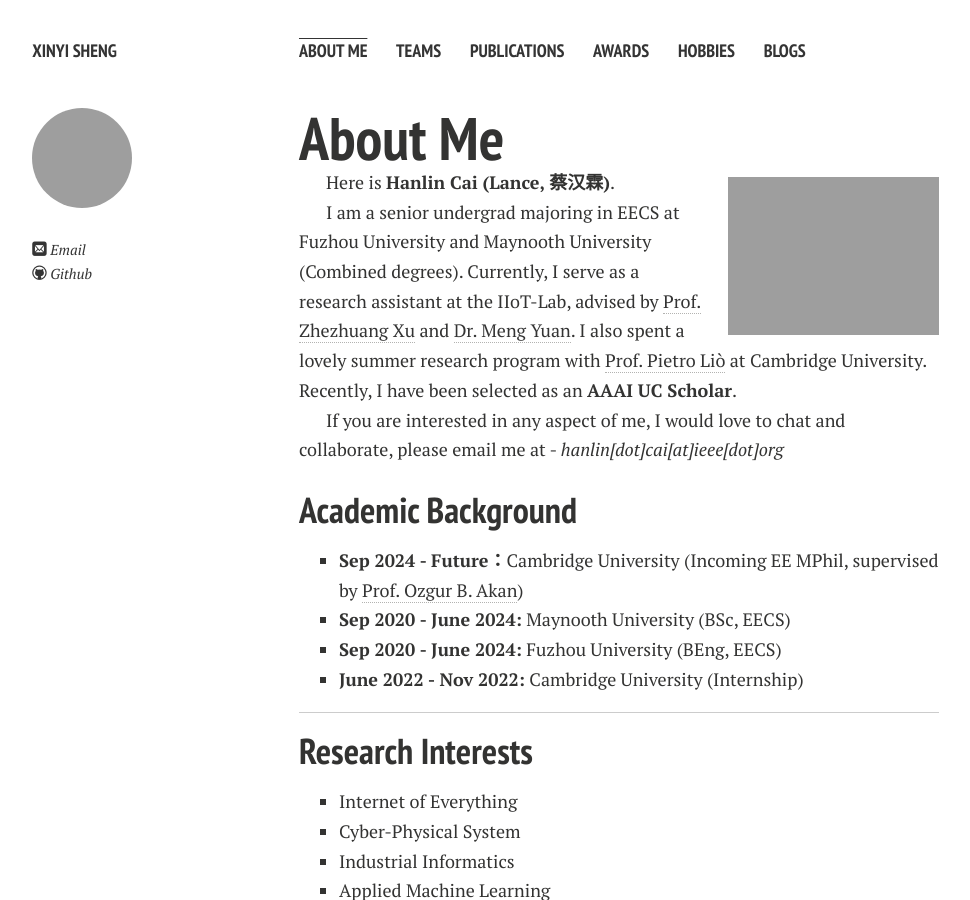
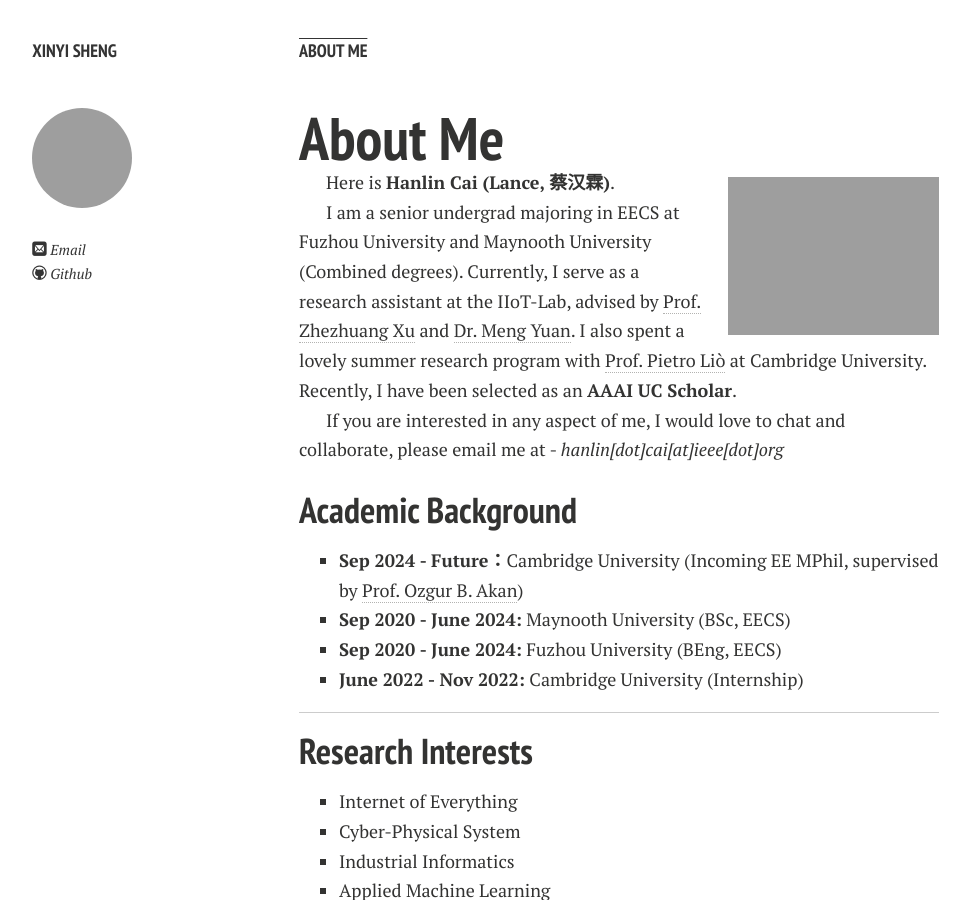
Before and after one commit to xinyisheng/xinyisheng.github.io, a Jekyll site: the page built from index.md, in a window 1280 px wide and 900 px high. Shown: the whole window, without its empty margins (21-991 px from the left). Built offline with Jekyll 4.4.1, drawn with Linux system fonts in a browser that asks for light colours; nearby versions of some CDN libraries; comment, search, counter and statistics services are not loaded; a style sheet for code colours, icons or effects is not loaded; our own code applies the rules of GitHub Pages for plain Markdown files; part of the change alters nothing that is shown.

Commit message:
_config.yml只留下AboutMe

```diff
--- a/_config.yml
+++ b/_config.yml
@@ -34,16 +34,16 @@ google_verify: "SkiyuGpJOKT74vv5GmXLvYXXDkXy4v8VWPtbelYz3Hs"
 links:
   - title: About Me
     url: /
-  - title: Teams
-    url: /teams/
-  - title: Publications
-    url: /publications/
-  - title: Awards
-    url: /awards/
-  - title: Hobbies
-    url: /hobbies/
-  - title: Blogs
-    url: /blogs/
+  #- title: Teams
+    #url: /teams/
+  #- title: Publications
+    #url: /publications/
+  #- title: Awards
+    #url: /awards/
+  #- title: Hobbies
+    #url: /hobbies/
+  #- title: Blogs
+    #url: /blogs/
 
 # http://en.wikipedia.org/wiki/List_of_tz_database_time_zones
 timezone: China/Beijing
```
